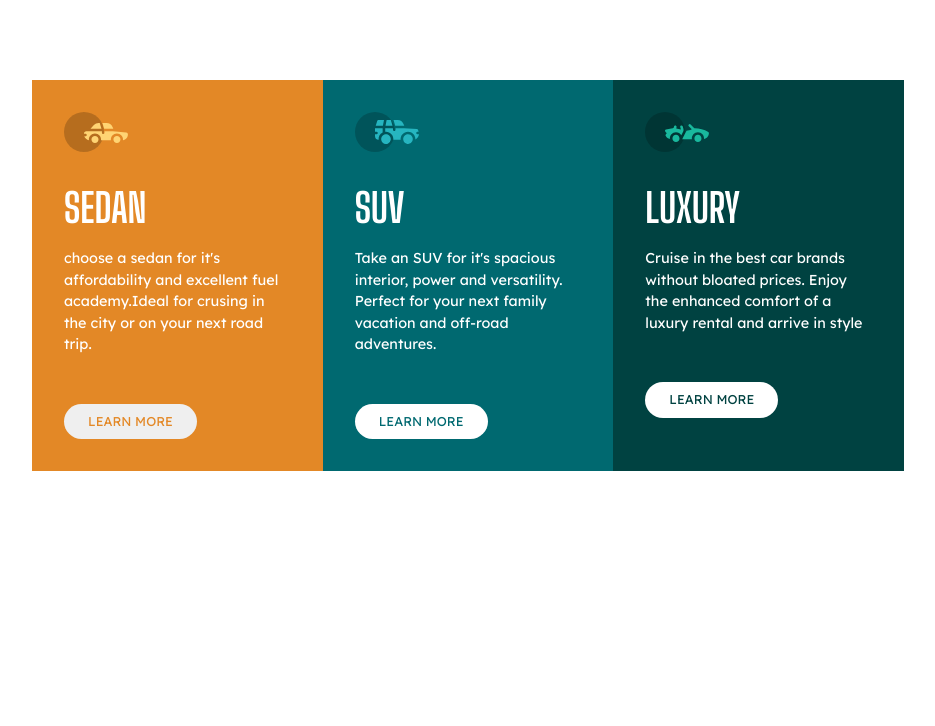
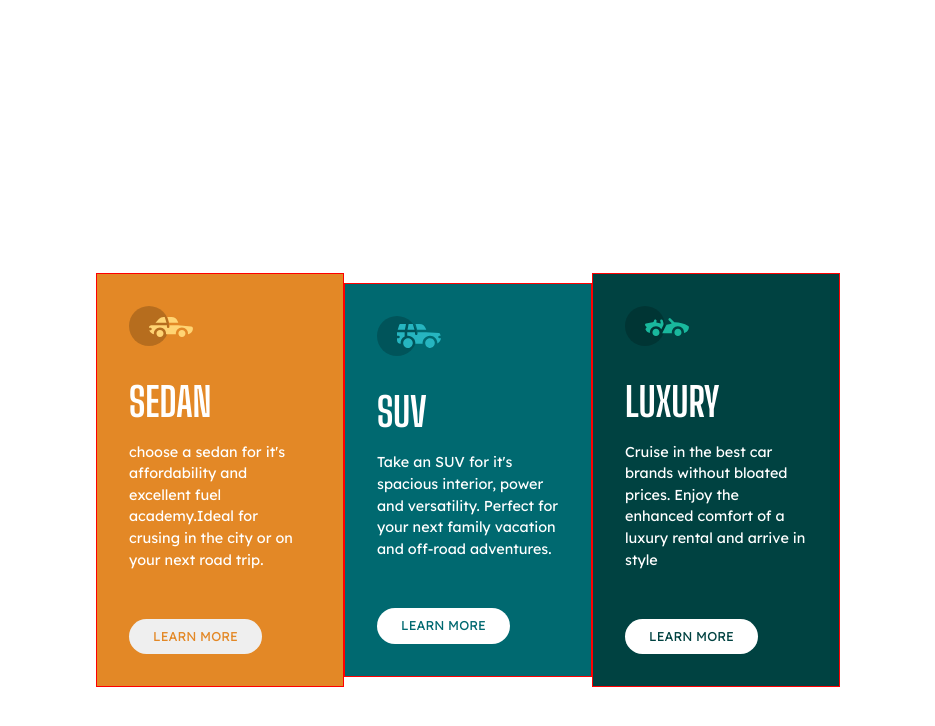
Before and after one commit to oseiawuahjoshua/3-column-preview-card-with-bootstrap-and-custom-css, a plain HTML site: page index.html in a window 1280 px wide. Shown: the whole page, without its empty margins (172-1107 px from the left). Drawn offline with nearby package versions, Linux system fonts and the light colour scheme.

Commit message:
centered the content vertically in the window

```diff
--- a/style.css
+++ b/style.css
@@ -82,7 +82,17 @@ button:focus{
 
 @media (min-width:1107px) {
     .container{
-        max-width: 70%;
+        max-width: 60%;
         margin: 5rem auto;
+        display: flex;
+        justify-content: center;
+        align-items: center;
+        height: 100vh;
+    }
+    .col-sm{
+        /* max-width: 50%; */
+        border: 1px solid red;
+        align-items: center;
+        justify-content: center;
     }
 }
```
